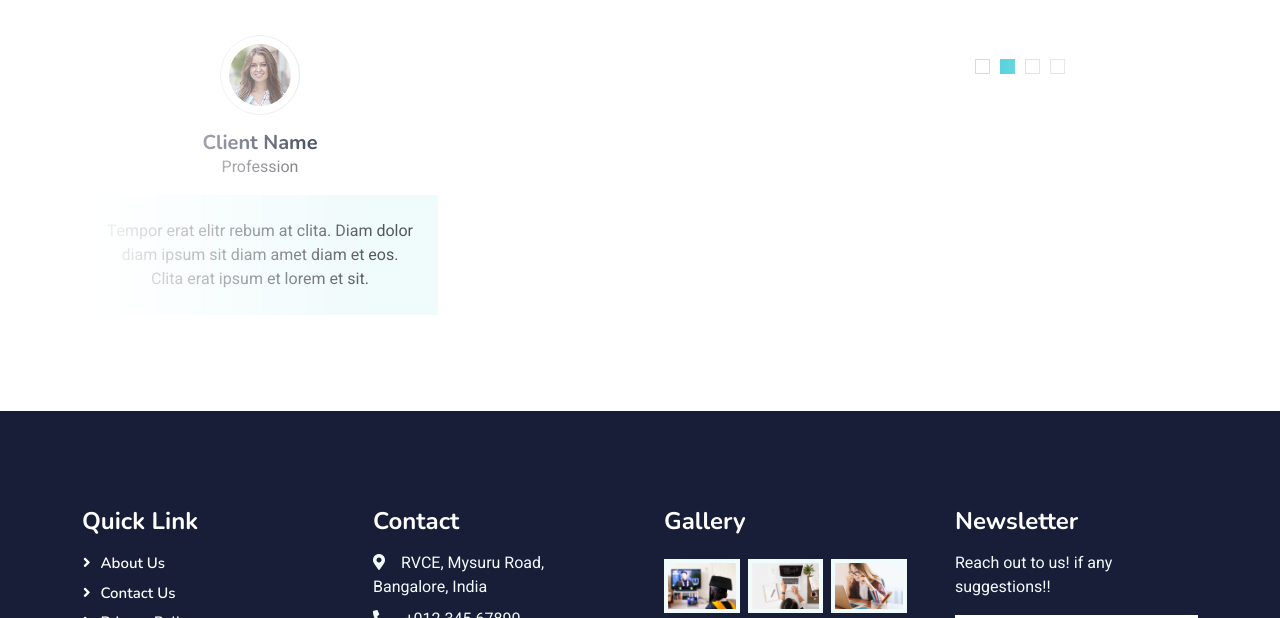
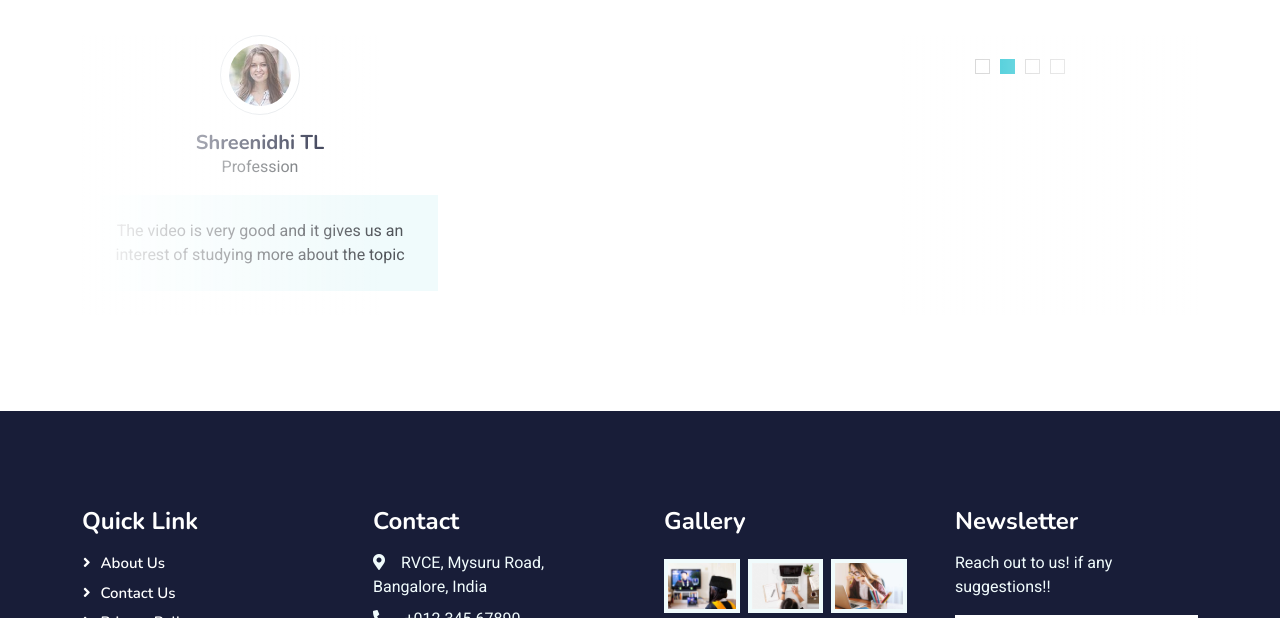
Before and after one commit to nisarga3/DTL-Quicksort, a plain HTML site: page index.html in a window 1280 px wide. Shown: the part 4340-4958 px from the top of the page. Drawn offline with nearby package versions, Linux system fonts and the light colour scheme.

Commit message:
testimonials

```diff
--- a/index.html
+++ b/index.html
@@ -511,18 +511,18 @@
             <div class="owl-carousel testimonial-carousel position-relative">
                 <div class="testimonial-item text-center">
                     <img class="border rounded-circle p-2 mx-auto mb-3" src="img/testimonial-1.jpg" style="width: 80px; height: 80px;">
-                    <h5 class="mb-0">Client Name</h5>
+                    <h5 class="mb-0">Shreenidhi TL</h5>
                     <p>Profession</p>
                     <div class="testimonial-text bg-light text-center p-4">
-                    <p class="mb-0">Tempor erat elitr rebum at clita. Diam dolor diam ipsum sit diam amet diam et eos. Clita erat ipsum et lorem et sit.</p>
+                    <p class="mb-0">The video is very good and it gives us an interest of studying more about the topic</p>
                     </div>
                 </div>
                 <div class="testimonial-item text-center">
                     <img class="border rounded-circle p-2 mx-auto mb-3" src="img/testimonial-2.jpg" style="width: 80px; height: 80px;">
-                    <h5 class="mb-0">Client Name</h5>
+                    <h5 class="mb-0">Keerthana DM</h5>
                     <p>Profession</p>
                     <div class="testimonial-text bg-light text-center p-4">
-                    <p class="mb-0">Tempor erat elitr rebum at clita. Diam dolor diam ipsum sit diam amet diam et eos. Clita erat ipsum et lorem et sit.</p>
+                    <p class="mb-0">The website and the animated video is impeccable, and really helps us understand the concepts better</p>
                     </div>
                 </div>
                 <div class="testimonial-item text-center">
```
